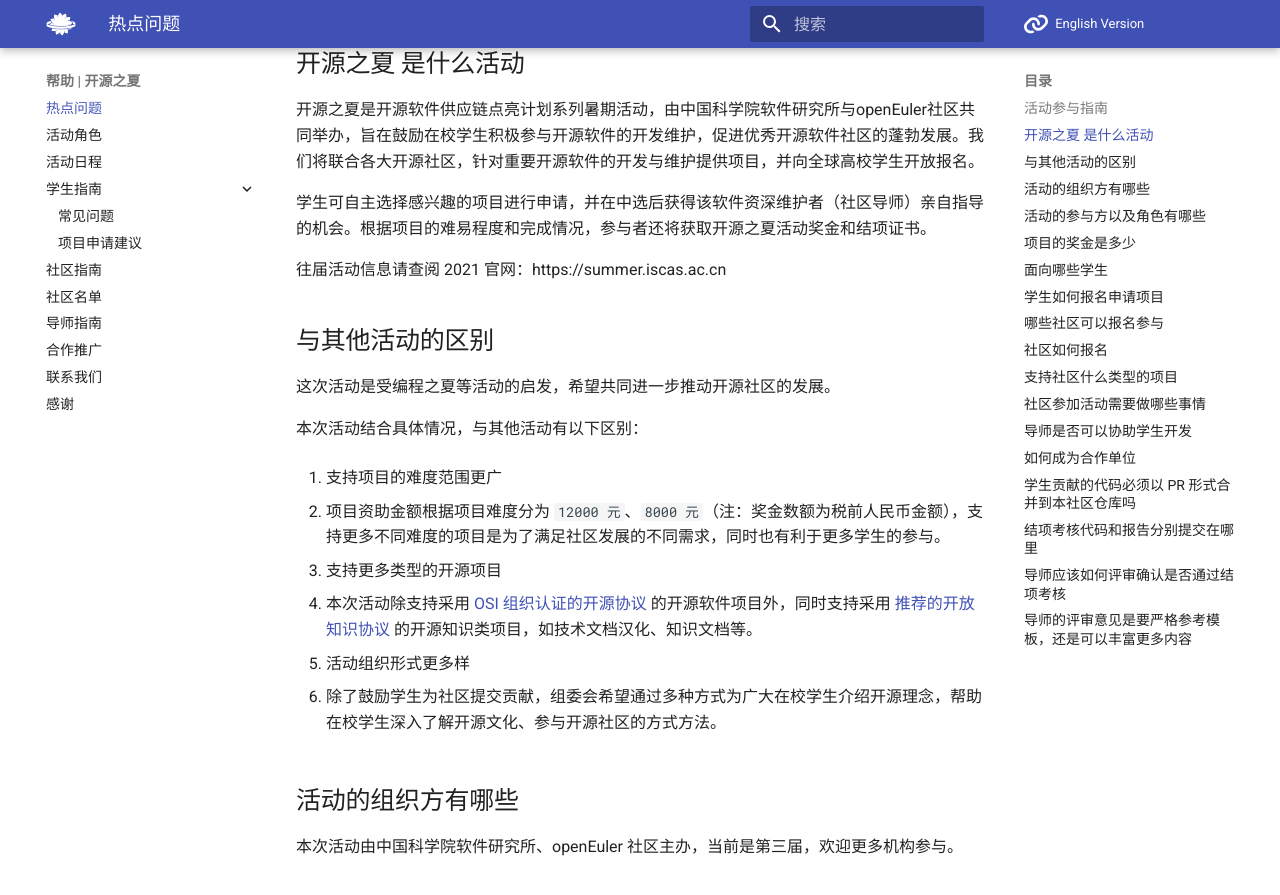
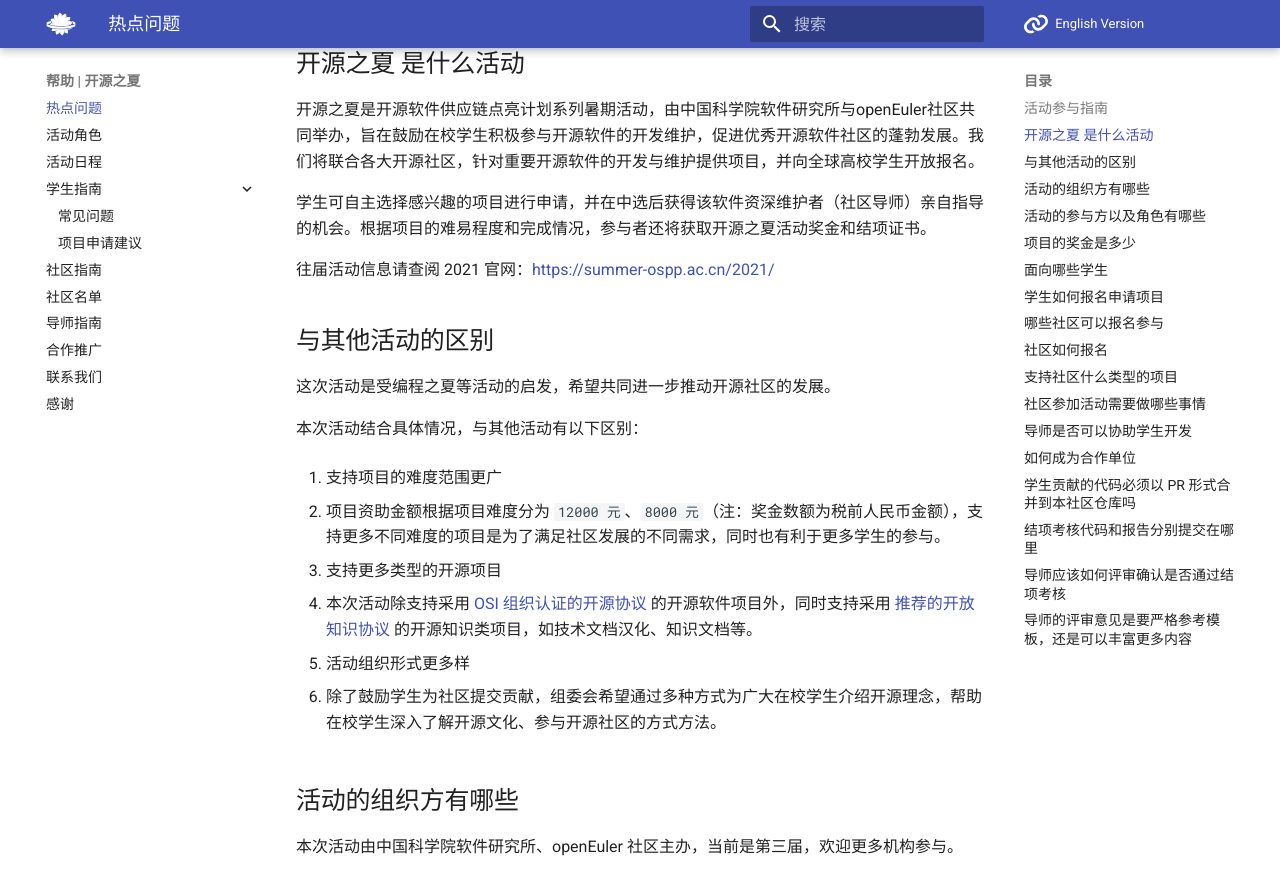
Before and after one commit to summer-ospp/help, an MkDocs documentation site: the page built from docs/index.md, in a window 1280 px wide and 900 px high, scrolled down 501 px. Shown: the top 895 px of the window. Built offline with MkDocs 1.6.1 and Material for MkDocs 9.7.7, drawn with Linux system fonts in a browser that asks for light colours; comment, search, counter and statistics services are not loaded; part of the change alters nothing that is shown.

Commit message:
Update index.md

```diff
--- a/docs/index.md
+++ b/docs/index.md
@@ -23,7 +23,7 @@
 
 学生可自主选择感兴趣的项目进行申请，并在中选后获得该软件资深维护者（社区导师）亲自指导的机会。根据项目的难易程度和完成情况，参与者还将获取开源之夏活动奖金和结项证书。
 
-往届活动信息请查阅 2021 官网：https://summer.iscas.ac.cn
+往届活动信息请查阅 2021 官网：[https://summer-ospp.ac.cn/2021/](https://summer-ospp.ac.cn/2021/)
 
 
 
```
